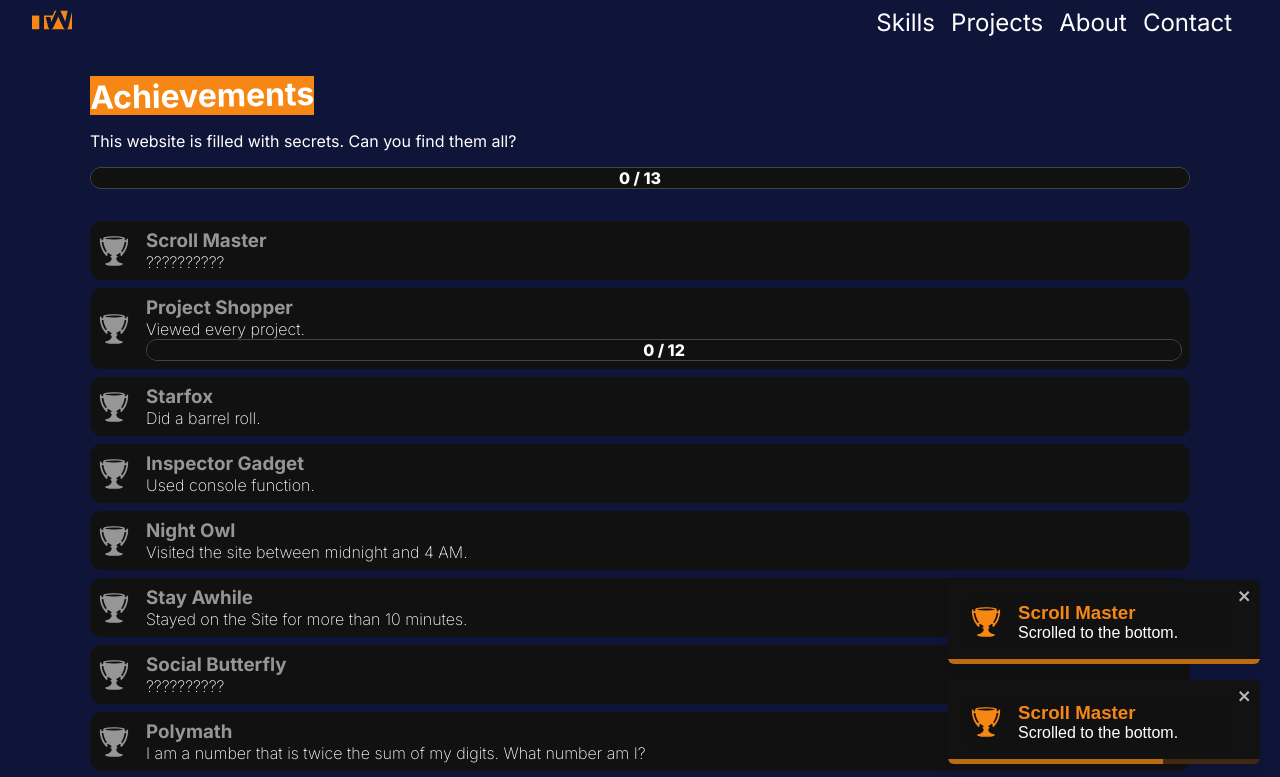
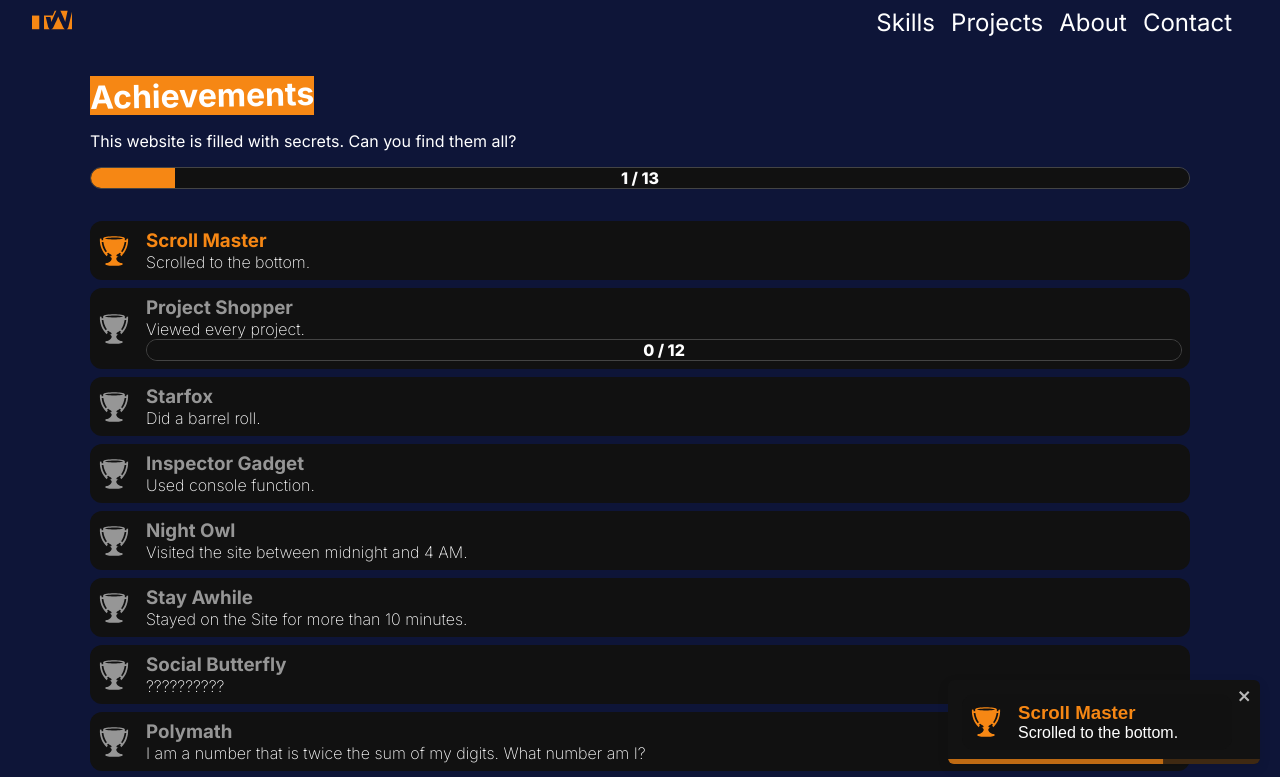
Before and after one commit to TobiasWust/tobiaswust2024, a Next.js app: page /achievements in a window 1280 px wide. Shown: the top 777 px of the page. Built offline with nearby package versions, Linux system fonts and the light colour scheme.

Commit message:
refactor to zustand

```diff
--- a/package.json
+++ b/package.json
@@ -15,7 +15,8 @@
     "react-dom": "^18",
     "react-flip-toolkit": "^7.2.4",
     "react-icons": "^5.2.1",
-    "react-toastify": "^10.0.5"
+    "react-toastify": "^10.0.5",
+    "zustand": "^4.4.3"
   },
   "devDependencies": {
     "@types/node": "^20",
--- /dev/null
+++ b/src/achievements/achievementStore.ts
@@ -0,0 +1,55 @@
+import { toast } from 'react-toastify';
+import AchievementToast from '../components/AchievementToast';
+
+import { create } from 'zustand';
+
+type AchievementStore = {
+  achievementIds: string[]
+  addAchievement: (achievementId: string) => void;
+};
+
+const achievementStore = create<AchievementStore>((set) => ({
+  achievementIds: [],
+  addAchievement: (achievementId: string) => set((state) => {
+    console.log({ achievementId });
+    if (state.achievementIds.includes(achievementId)) return ({ achievementIds: state.achievementIds });
+    toast(() => AchievementToast({ achievementId }));
+    return ({ achievementIds: [...state.achievementIds, achievementId] })
+  })
+}));
+
+export default achievementStore;
+
+
+// if (state.achievementIds.includes(achievementId)) return state.achievementIds;
+
+// return (
+//   {
+//     ...state,
+//     achievementIds: [...state.achievementIds, achievementId]
+//   }
+// )
+// })
+
+// export default function useAchievement() {
+//   const [achievements, setAchievements] = useState<string[]>([]);
+
+//   const addAchievement = (achievementId: string) => {
+//     if (achievements.includes(achievementId)) return;
+
+//     toast(() => AchievementToast({ achievementId: achievementId }));
+//     setAchievements([...achievements, achievementId])
+//   }
+
+//   useEffect(() => {
+//     setAchievements(JSON.parse(localStorage.getItem('achievements') || '[]') as string[]);
+//   }, []);
+
+//   useEffect(() => {
+//     localStorage.setItem('achievements', JSON.stringify(achievements));
+//   }, [achievements]);
+
+//   return {
+//     addAchievement, achievements
+//   }
+// }
--- a/src/achievements/useADates.tsx
+++ b/src/achievements/useADates.tsx
@@ -1,8 +1,8 @@
 import { useEffect } from "react";
-import useAchievement from "./useAchievement";
+import achievementStore from "./achievementStore";
 
 export default function useADates() {
-  const { addAchievement } = useAchievement();
+  const addAchievement = achievementStore((state) => state.addAchievement);
 
   useEffect(() => {
     addAchievement('scrollMaster');
--- a/src/achievements/useAchievement.tsx
+++ /dev/null
@@ -1,26 +0,0 @@
-import { toast } from 'react-toastify';
-import { useEffect, useState } from 'react';
-import AchievementToast from '../components/AchievementToast';
-
-export default function useAchievement() {
-  const [achievements, setAchievements] = useState<string[]>([]);
-
-  const addAchievement = (achievementId: string) => {
-    if (achievements.includes(achievementId)) return;
-
-    toast(() => AchievementToast({ achievementId: achievementId }));
-    setAchievements([...achievements, achievementId])
-  }
-
-  useEffect(() => {
-    setAchievements(JSON.parse(localStorage.getItem('achievements') || '[]') as string[]);
-  }, []);
-
-  useEffect(() => {
-    localStorage.setItem('achievements', JSON.stringify(achievements));
-  }, [achievements]);
-
-  return {
-    addAchievement, achievements
-  }
-}
--- a/src/achievements/useAfullscreenFanatic.ts
+++ b/src/achievements/useAfullscreenFanatic.ts
@@ -1,8 +1,8 @@
 import { useEffect } from "react";
-import useAchievement from "./useAchievement";
+import achievementStore from "./achievementStore";
 
 export default function useAfullscreenFanatic() {
-  const { addAchievement } = useAchievement();
+  const addAchievement = achievementStore((state) => state.addAchievement);
 
   useEffect(() => {
     const fullscreenListener = () => {
--- a/src/achievements/useAscrollMaster.ts
+++ b/src/achievements/useAscrollMaster.ts
@@ -1,8 +1,8 @@
 import { useEffect } from "react";
-import useAchievement from "./useAchievement";
+import achievementStore from "./achievementStore";
 
 export default function useAscrollMaster() {
-  const { addAchievement } = useAchievement();
+  const addAchievement = achievementStore((state) => state.addAchievement);
 
   useEffect(() => {
     const scrollListener = () => {
--- a/src/app/achievements/page.tsx
+++ b/src/app/achievements/page.tsx
@@ -1,26 +1,26 @@
 'use client';
 
-import useAchievement from "../../achievements/useAchievement";
+import achievementStore from "../../achievements/achievementStore";
 import Achievement from "../../components/Achievement";
 import Progressbar from "../../components/Progressbar";
 import achievements from "../../data/achievements";
 import style from './page.module.scss';
 
 export default function PAchievements() {
-  const { achievements: activeAachievements } = useAchievement();
+  const activeAchievements = achievementStore((state) => state.achievementIds);
 
   return (
     <main className={style.achievements}>
       <section>
         <h2>Achievements</h2>
         <p>This website is filled with secrets. Can you find them all?</p>
-        <Progressbar value={activeAachievements.length} max={achievements.length} />
+        <Progressbar value={activeAchievements.length} max={achievements.length} />
         <div className={style.achievementGrid}>
           {achievements.map((achievement) => (
             <Achievement
               key={achievement.id}
               achievementId={achievement.id}
-              active={activeAachievements.includes(achievement.id)}
+              active={activeAchievements.includes(achievement.id)}
             />
           ))}
         </div>
--- a/src/components/Contact.tsx
+++ b/src/components/Contact.tsx
@@ -2,12 +2,12 @@
 
 import { FormEvent, useState } from 'react';
 import style from './Contact.module.scss'
-import useAchievement from '../achievements/useAchievement';
+import achievementStore from '../achievements/achievementStore';
 
 export default function Contact() {
   const [status, setStatus] = useState<String | null>(null);
   const [error, setError] = useState<String | null>(null);
-  const { addAchievement } = useAchievement();
+  const addAchievement = achievementStore((state) => state.addAchievement);
 
   const handleFormSubmit = async (event: FormEvent) => {
     event.preventDefault();
--- a/src/components/Footer.tsx
+++ b/src/components/Footer.tsx
@@ -4,13 +4,13 @@ import style from './Footer.module.scss';
 import Link from "next/link";
 import { GiHearts } from "react-icons/gi";
 import { SiGithub, SiLinkedin, SiInstagram } from "react-icons/si";
-import useAchievement from '../achievements/useAchievement';
+import achievementStore from '../achievements/achievementStore';
 import { useEffect, useState } from 'react';
 
 export default function Footer() {
 
   const [socialsClicked, setSocialsClicked] = useState<string[]>([]);
-  const { addAchievement } = useAchievement();
+  const addAchievement = achievementStore((state) => state.addAchievement);
 
   // add achievement socialButterfly if clicked all socials
   useEffect(() => {
--- a/src/components/Projects.tsx
+++ b/src/components/Projects.tsx
@@ -7,7 +7,7 @@ import { useEffect, useMemo, useRef, useState } from 'react';
 import { Flipped, Flipper, spring } from 'react-flip-toolkit';
 import Project from './Project';
 import { createPortal } from 'react-dom';
-import useAchievement from '../achievements/useAchievement';
+import achievementStore from '../achievements/achievementStore';
 
 export default function Projects() {
   const [filter, setFilter] = useState('');
@@ -15,7 +15,7 @@ export default function Projects() {
   const [mounted, setMounted] = useState(false);
   const [projectsOpened, setProjectsOpened] = useState<string[]>([]);
 
-  const { addAchievement } = useAchievement();
+  const addAchievement = achievementStore((state) => state.addAchievement);
 
   const filteredProjects = useMemo(() => (
     projects
--- a/src/utils/useConsoleMsg.ts
+++ b/src/utils/useConsoleMsg.ts
@@ -1,8 +1,8 @@
 import { useEffect, useState } from "react";
-import useAchievement from "../achievements/useAchievement";
+import achievementStore from "../achievements/achievementStore";
 
 export default function useConsoleMsg() {
-  const { addAchievement } = useAchievement();
+  const addAchievement = achievementStore((state) => state.addAchievement);
   const [once, setOnce] = useState(false);
 
   useEffect(() => {
```
Also changed, not shown: 1 other file (tests, documents, lock files or other folders).
